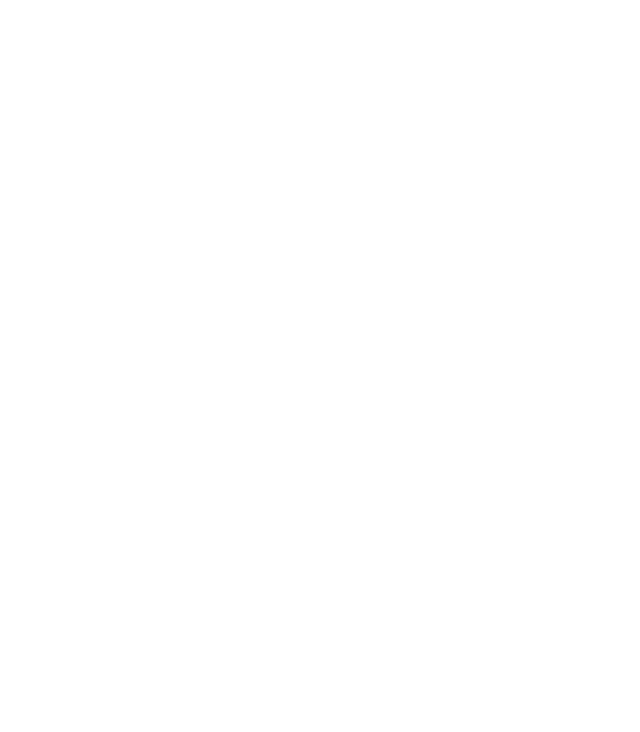
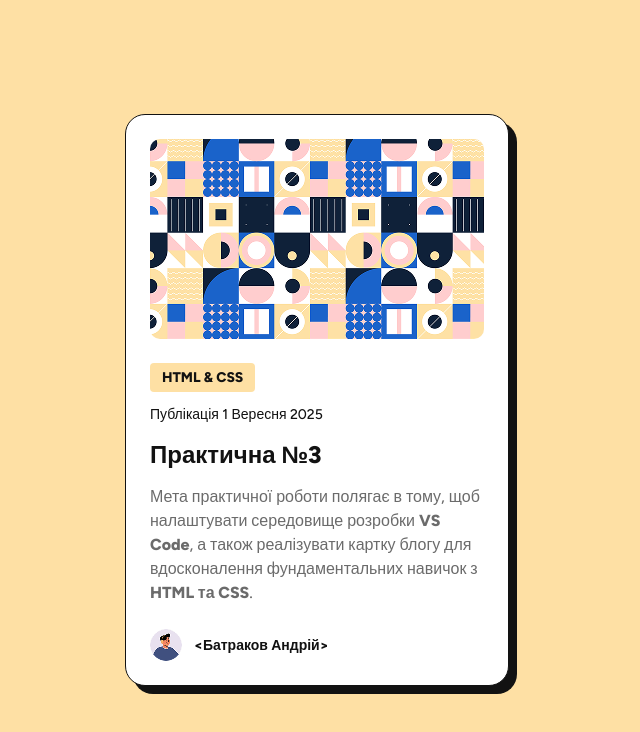
Before and after one commit to AndlPY/blog-preview-card, a plain HTML site: page index.html in a window 1280 px wide. Shown: the whole page, without its empty margins (323-963 px from the left). Drawn offline with Linux system fonts and the light colour scheme.

Commit message:
Update index.html and style.css

```diff
--- a/index.html
+++ b/index.html
@@ -1,19 +1,38 @@
 <!DOCTYPE html>
-<html lang="en">
+<html lang="uk">
 <head>
   <meta charset="UTF-8">
-  <meta name="viewport" content="width=device-width, initial-scale=1.0"> <!-- displays site properly based on user's device -->
-
-
-  <title>Practice 3</title>
-
-  <!-- Feel free to remove these styles or customise in your own stylesheet 👍 -->
-  <style>
-    .attribution { font-size: 11px; text-align: center; }
-    .attribution a { color: hsl(228, 45%, 44%); }
-  </style>
+  <meta name="viewport" content="width=device-width, initial-scale=1.0">
+  <title>Practice 3 | Blog Preview Card</title>
+  <link rel="stylesheet" href="./style.css">
 </head>
 <body>
+  <main class="page">
+    <article class="blog-card" aria-labelledby="card-title">
+      <img
+        class="blog-card__image"
+        src="./assets/images/Blog Image.png"
+        alt="Абстрактна ілюстрація з геометричними фігурами"
+      >
 
+      <div class="blog-card__content">
+        <p class="blog-card__tag">HTML &amp; CSS</p>
+        <p class="blog-card__date">Публікація 1 Вересня 2025</p>
+
+        <h1 class="blog-card__title" id="card-title">
+          <a href="#">Практична №3</a>
+        </h1>
+
+        <p class="blog-card__description">
+          Мета практичної роботи полягає в тому, щоб налаштувати середовище розробки <strong>VS Code</strong>, а також реалізувати картку блогу для вдосконалення фундаментальних навичок з <strong>HTML та CSS</strong>.
+        </p>
+      </div>
+
+      <footer class="blog-card__author">
+        <img src="./assets/images/avatar_male.png" alt="" aria-hidden="true">
+        <p>&lt;Батраков Андрій&gt;</p>
+      </footer>
+    </article>
+  </main>
 </body>
 </html>
--- /dev/null
+++ b/style.css
@@ -0,0 +1,164 @@
+@font-face {
+  font-family: "Figtree";
+  src: url("./assets/fonts/Figtree-Medium.ttf") format("truetype");
+  font-weight: 500;
+  font-style: normal;
+  font-display: swap;
+}
+
+@font-face {
+  font-family: "Figtree";
+  src: url("./assets/fonts/Figtree-ExtraBold.ttf") format("truetype");
+  font-weight: 800;
+  font-style: normal;
+  font-display: swap;
+}
+
+:root {
+  --color-yellow: hsl(40, 98%, 82%);
+  --color-white: hsl(0, 0%, 100%);
+  --color-gray-500: hsl(0, 0%, 42%);
+  --color-gray-950: hsl(0, 0%, 7%);
+}
+
+* {
+  box-sizing: border-box;
+}
+
+body,
+h1,
+p {
+  margin: 0;
+}
+
+strong {
+  font-weight: 800;
+}
+
+img {
+  display: block;
+  max-width: 100%;
+}
+
+body {
+  min-width: 320px;
+  min-height: 100vh;
+  font-family: "Figtree", Arial, sans-serif;
+  font-size: 16px;
+  font-weight: 500;
+  line-height: 1.5;
+  color: var(--color-gray-950);
+  background-color: var(--color-yellow);
+}
+
+.page {
+  min-height: 100vh;
+  display: grid;
+  place-items: center;
+  padding: 24px;
+}
+
+.blog-card {
+  width: min(100%, 384px);
+  padding: 24px;
+  background-color: var(--color-white);
+  border: 1px solid var(--color-gray-950);
+  border-radius: 20px;
+  box-shadow: 8px 8px 0 var(--color-gray-950);
+}
+
+.blog-card__image {
+  width: 100%;
+  height: 200px;
+  object-fit: cover;
+  border-radius: 10px;
+}
+
+.blog-card__content {
+  margin-top: 24px;
+}
+
+.blog-card__tag {
+  width: fit-content;
+  padding: 4px 12px;
+  font-size: 14px;
+  font-weight: 800;
+  line-height: 1.5;
+  background-color: var(--color-yellow);
+  border-radius: 4px;
+}
+
+.blog-card__date {
+  margin-top: 12px;
+  font-size: 14px;
+}
+
+.blog-card__title {
+  margin-top: 12px;
+  font-size: 24px;
+  font-weight: 800;
+  line-height: 1.5;
+}
+
+.blog-card__title a {
+  color: inherit;
+  text-decoration: none;
+  transition: color 160ms ease;
+}
+
+.blog-card__title a:hover,
+.blog-card__title a:focus-visible {
+  color: var(--color-yellow);
+}
+
+.blog-card__title a:focus-visible {
+  outline: 2px solid var(--color-gray-950);
+  outline-offset: 3px;
+}
+
+.blog-card__description {
+  margin-top: 12px;
+  color: var(--color-gray-500);
+}
+
+.blog-card__author {
+  display: flex;
+  align-items: center;
+  gap: 12px;
+  margin-top: 24px;
+}
+
+.blog-card__author img {
+  width: 32px;
+  height: 32px;
+  border-radius: 50%;
+}
+
+.blog-card__author p {
+  font-size: 14px;
+  font-weight: 800;
+}
+
+@media (max-width: 430px) {
+  .page {
+    padding-inline: 24px;
+  }
+
+  .blog-card {
+    box-shadow: 8px 8px 0 var(--color-gray-950);
+  }
+
+  .blog-card__tag,
+  .blog-card__date,
+  .blog-card__author p {
+    font-size: 12px;
+  }
+
+  .blog-card__title {
+    font-size: 20px;
+  }
+
+  .blog-card__description {
+    font-size: 14px;
+  }
+}
```
